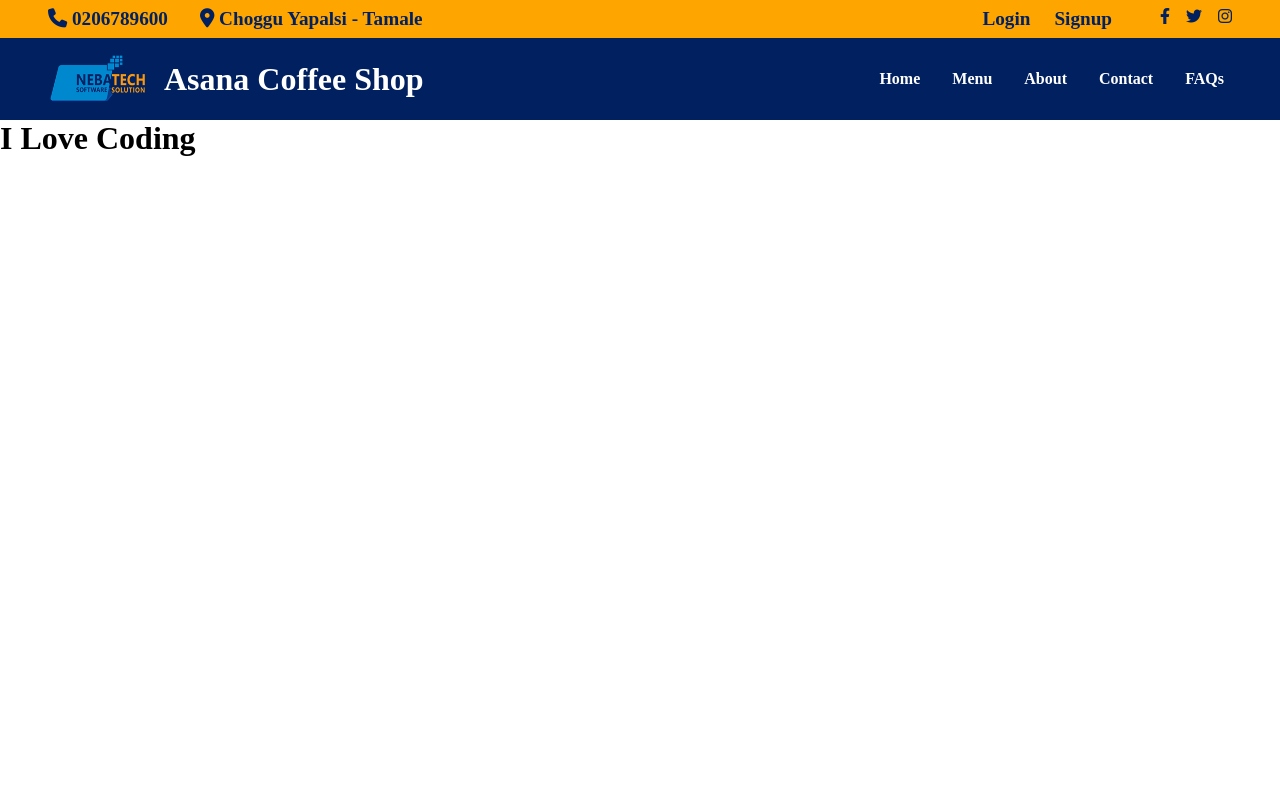
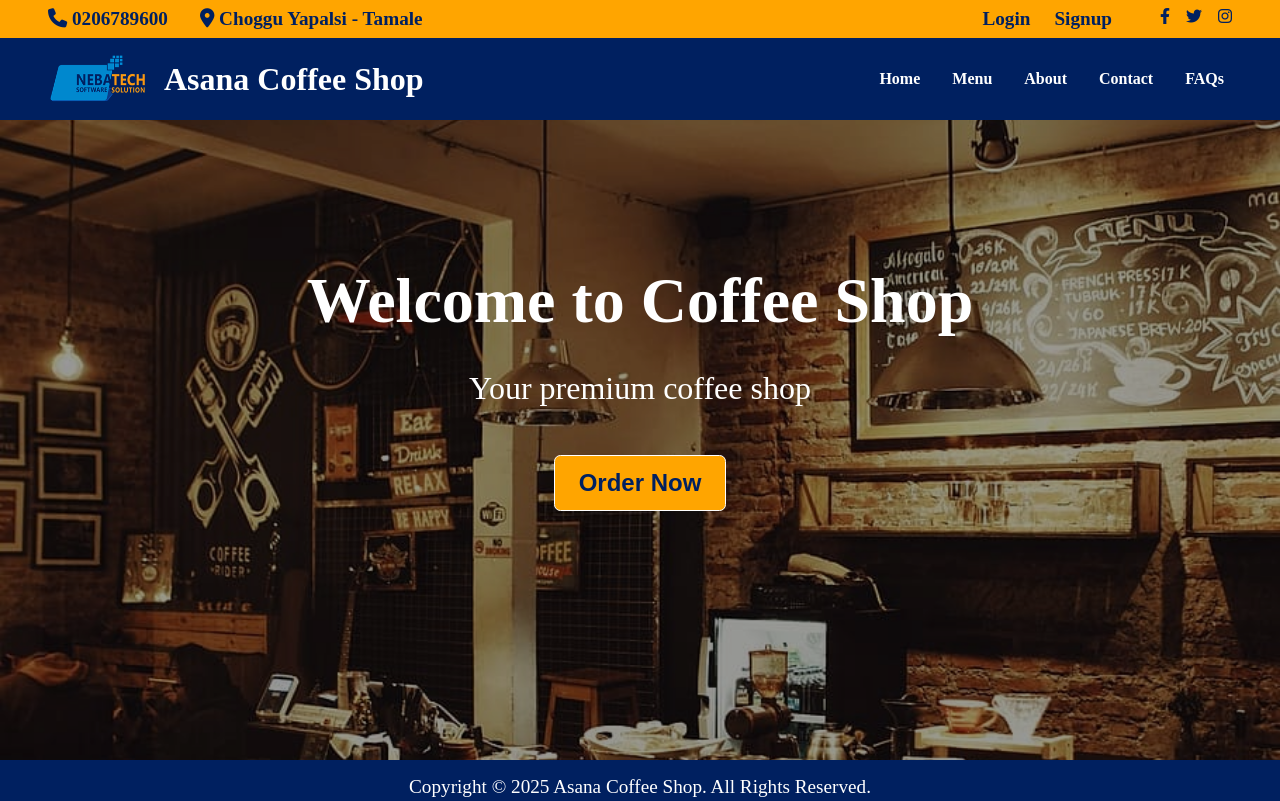
Before and after one commit to IAmAbdulHafiz/Coffee_Shop, a plain HTML site: page index.html in a window 1280 px wide. Shown: the top 801 px of the page. Drawn offline with Linux system fonts and the light colour scheme.

Commit message:
Update style.css & index.html & add bg.jpg

```diff
--- a/assets/css/styles.css
+++ b/assets/css/styles.css
@@ -114,10 +114,50 @@
 }
 
 .hero{
-    height: 100vh;
-    display: flex;
+    background: url('../images/bg.jpg') no-repeat center center/cover;
+    padding: 4rem 1rem;
+    text-align: center;
+    color: #fff;
+    position: relative;
+    height: 80vh;
 }
 
+.hero-content{
+    position: absolute; top: 0; left: 0;
+    width: 100%;
+    background-color: rgba(0, 0, 0, 0.4);
+    padding: 2rem;
+    height: 80vh;
+}
+
+.hero-content h1{
+    font-size: 4rem;
+    margin-top: 7rem;
+}
+
+.hero-content p{
+    font-size: 2rem;
+    margin-top: 2rem;
+}
+
+.hero-content button{
+    background-color: #FFA500;
+    color: #002060;
+    border: solid 1px #fff;
+    padding: 0.8rem 1.5rem;
+    font-size: 1.5rem;
+    cursor: pointer;
+    border-radius: 0.4rem;
+    transition: background-color 0.3s ease;
+    margin-top: 3rem;
+    font-weight: bold;
+
+}
+
+.hero-content button:hover{
+    background-color: #fff;
+    color: #002060;
+}
 .footer p{
     font-size: 1.2rem;
     margin: 0;
--- a/index.html
+++ b/index.html
@@ -44,9 +44,13 @@
         <!-- End Header -->
 
          <!-- Hero Section -->
-         <div class="hero">
-            <h1>I Love Coding</h1>
-         </div>
+        <div class="hero">
+            <div class="hero-content">
+                <h1>Welcome to Coffee Shop</h1>
+                <p>Your premium coffee shop</p>
+                <button>Order Now</button>
+            </div>
+        </div>
          <!-- End Hero Section -->
 
          <!-- Main Section -->
```
Also changed, not shown: assets/images/bg.jpg (added).
